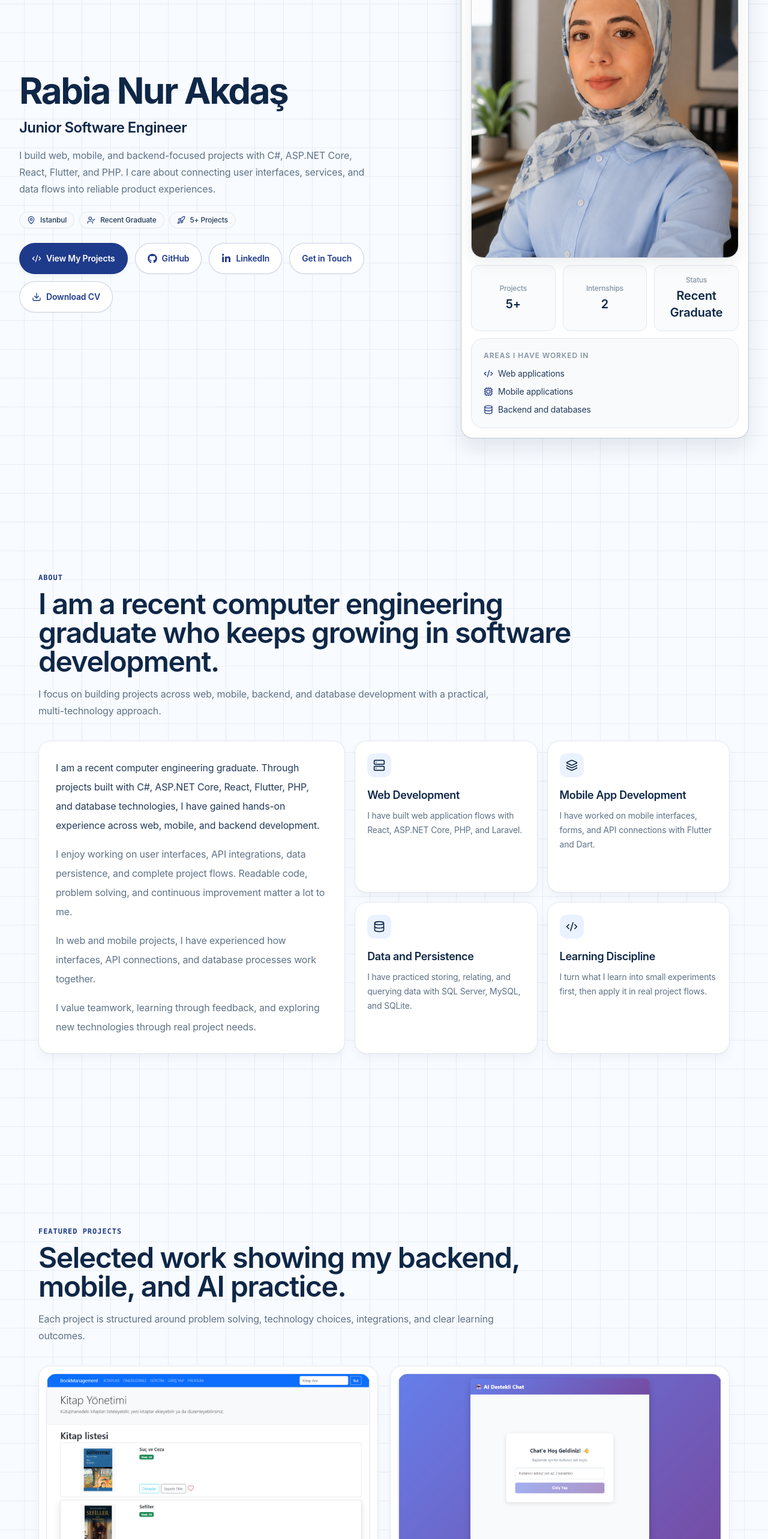
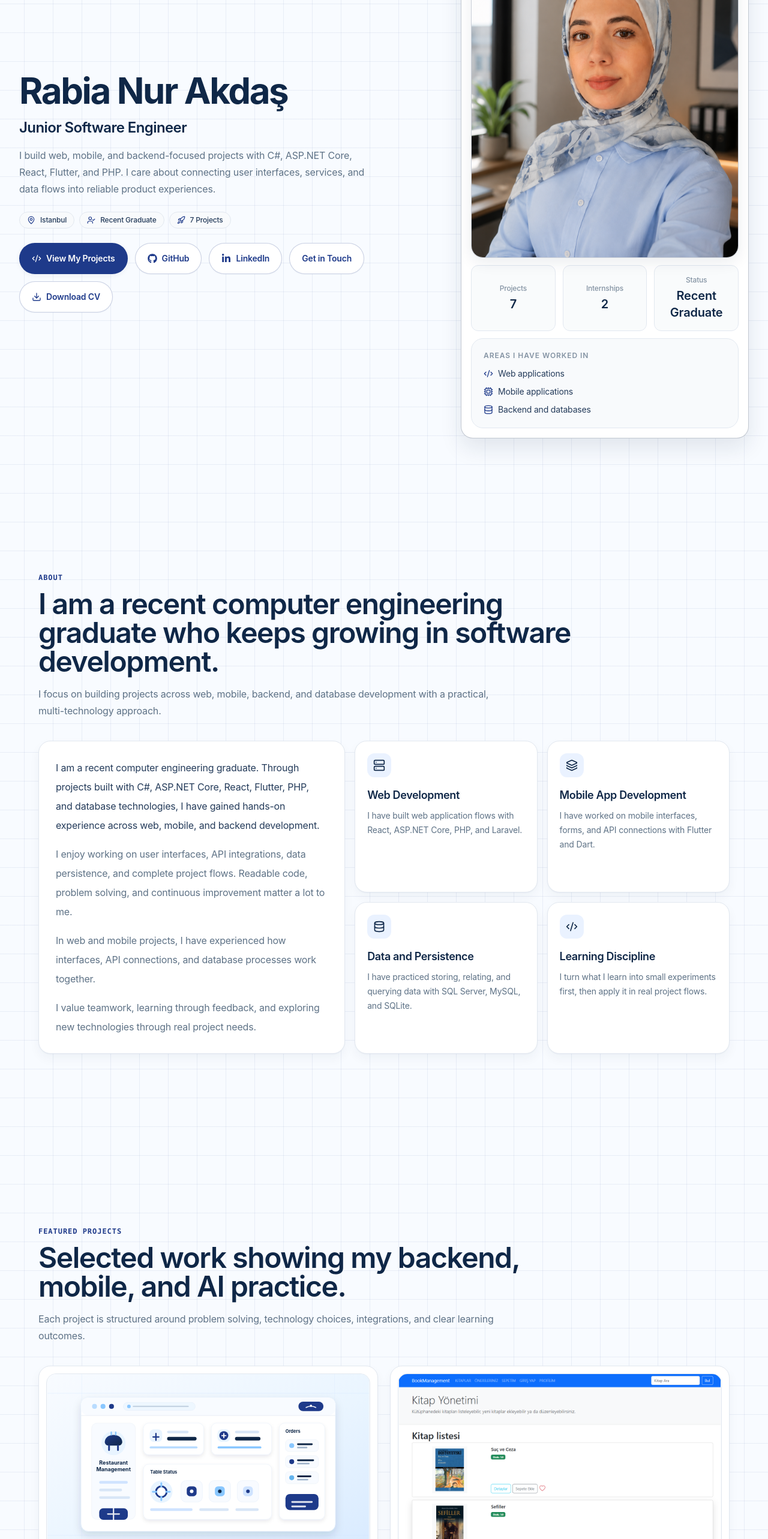
Before and after one commit to rabiaakdas/rabia-nur-akdas-portfolio, a React (Vite) app: page / in a window 1280 px wide. Shown: the part 234-2800 px from the top of the page at 60% size. Built offline with nearby package versions, Linux system fonts and the light colour scheme.

Commit message:
Add Restaurant Management project to portfolio

```diff
--- a/src/components/Contact.tsx
+++ b/src/components/Contact.tsx
@@ -2,6 +2,7 @@ import { motion } from "framer-motion";
 import { Mail, Send } from "lucide-react";
 import { useTranslation } from "react-i18next";
 import { contactItems, socialLinks } from "../data/socials";
+import { trackEmailClick } from "../lib/analytics";
 import { Section } from "./Section";
 
 export function Contact() {
@@ -34,6 +35,7 @@ export function Contact() {
             <a
               href="mailto:rabiaakdas00@gmail.com"
               className="button-primary px-6"
+              onClick={() => trackEmailClick("contact_button")}
             >
               <Mail className="size-5" aria-hidden="true" />
               {t("contact.sendMail")}
@@ -68,6 +70,7 @@ export function Contact() {
               href={item.href}
               target={item.href.startsWith("http") ? "_blank" : undefined}
               rel={item.href.startsWith("http") ? "noreferrer" : undefined}
+              onClick={item.href.startsWith("mailto:") ? () => trackEmailClick("contact_card") : undefined}
               initial={{ opacity: 0, y: 20 }}
               whileInView={{ opacity: 1, y: 0 }}
               viewport={{ once: true, amount: 0.3 }}
--- a/src/components/Hero.tsx
+++ b/src/components/Hero.tsx
@@ -4,6 +4,7 @@ import { useState } from "react";
 import { useTranslation } from "react-i18next";
 import { getCvDownload } from "../data/cv";
 import { socialLinks } from "../data/socials";
+import { trackCvDownload, trackHeroSocialClick } from "../lib/analytics";
 
 const heroBadges = [
   { labelKey: "hero.badges.location", icon: MapPin },
@@ -72,6 +73,7 @@ export function Hero() {
                   rel="noreferrer"
                   aria-label={item.label}
                   className="button-secondary min-h-[52px] py-3 text-base shadow-tiny lg:w-auto lg:text-sm"
+                  onClick={() => trackHeroSocialClick(item.label)}
                 >
                   <Icon className="size-4" aria-hidden="true" />
                   {item.label}
@@ -85,6 +87,7 @@ export function Hero() {
               href={cvDownload.href}
               download={cvDownload.fileName}
               className="button-secondary col-span-2 min-h-[52px] py-3 text-base shadow-tiny lg:col-span-1 lg:w-auto lg:text-sm"
+              onClick={() => trackCvDownload(i18n.resolvedLanguage ?? i18n.language)}
             >
               <Download className="size-4" aria-hidden="true" />
               {t("hero.downloadCv")}
--- a/src/components/Navbar.tsx
+++ b/src/components/Navbar.tsx
@@ -1,6 +1,7 @@
 import { Menu, X } from "lucide-react";
 import { useEffect, useRef, useState } from "react";
 import { useTranslation } from "react-i18next";
+import { trackLanguageChange } from "../lib/analytics";
 
 const navItems = [
   { labelKey: "nav.items.about", href: "#about" },
@@ -112,7 +113,13 @@ export function Navbar() {
 
   const activeLanguage = i18n.resolvedLanguage ?? i18n.language;
   const changeLanguage = (language: "tr" | "en") => {
-    void i18n.changeLanguage(language);
+    if (activeLanguage.startsWith(language)) {
+      return;
+    }
+
+    void i18n.changeLanguage(language).then(() => {
+      trackLanguageChange(activeLanguage, language);
+    });
   };
 
   const languageButtonClassName = (language: "tr" | "en") =>
--- a/src/components/Projects.tsx
+++ b/src/components/Projects.tsx
@@ -1,7 +1,9 @@
 import { motion } from "framer-motion";
 import { ArrowUpRight, CheckCircle2, Github, ImageIcon } from "lucide-react";
+import { useEffect, useRef } from "react";
 import { useTranslation } from "react-i18next";
 import { projects } from "../data/projects";
+import { trackProjectCardView, trackProjectDemoClick, trackProjectGithubClick } from "../lib/analytics";
 import { Section } from "./Section";
 
 const bookVerseScreens = {
@@ -26,6 +28,7 @@ const imageSizes: Record<string, { width: number; height: number }> = {
   "/fullstack-ai-chat-cover.png": { width: 1440, height: 810 },
   "/library-management-cover.png": { width: 1298, height: 730 },
   "/petshopweb.png": { width: 1672, height: 941 },
+  "/restaurant-management-cover.svg": { width: 1440, height: 810 },
   "/trafik-cover.png": { width: 1672, height: 941 },
 };
 
@@ -87,6 +90,55 @@ function MobileProjectPreview({ images, title, theme, alts }: MobileProjectPrevi
 
 export function Projects() {
   const { t } = useTranslation();
+  const projectGridRef = useRef<HTMLDivElement | null>(null);
+  const viewedProjectIdsRef = useRef<Set<string>>(new Set());
+
+  useEffect(() => {
+    const projectGrid = projectGridRef.current;
+
+    if (!projectGrid) {
+      return;
+    }
+
+    const projectCards = Array.from(projectGrid.querySelectorAll<HTMLElement>("[data-analytics-project-id]"));
+
+    if (projectCards.length === 0) {
+      return;
+    }
+
+    const observer = new IntersectionObserver(
+      (entries) => {
+        entries.forEach((entry) => {
+          if (!entry.isIntersecting) {
+            return;
+          }
+
+          const projectCard = entry.target as HTMLElement;
+          const projectId = projectCard.dataset.analyticsProjectId;
+
+          if (!projectId || viewedProjectIdsRef.current.has(projectId)) {
+            observer.unobserve(projectCard);
+            return;
+          }
+
+          viewedProjectIdsRef.current.add(projectId);
+          trackProjectCardView(projectId, projectCard.dataset.analyticsProjectTitle ?? projectId);
+          observer.unobserve(projectCard);
+        });
+      },
+      { rootMargin: "0px 0px -10% 0px", threshold: 0.35 },
+    );
+
+    projectCards.forEach((projectCard) => {
+      const projectId = projectCard.dataset.analyticsProjectId;
+
+      if (projectId && !viewedProjectIdsRef.current.has(projectId)) {
+        observer.observe(projectCard);
+      }
+    });
+
+    return () => observer.disconnect();
+  }, []);
 
   return (
     <Section
@@ -96,10 +148,11 @@ export function Projects() {
       description={t("projects.description")}
       align="left"
     >
-      <div className="grid gap-5 md:grid-cols-2">
+      <div ref={projectGridRef} className="grid gap-5 md:grid-cols-2">
         {projects.map((project, index) => {
           const projectTitle = t(project.titleKey);
           const projectFeatures = t(project.featuresKey, { returnObjects: true }) as string[];
+          const isRestaurantManagement = project.id === "restaurantManagement";
           const isLibraryManagement = project.id === "libraryManagement";
           const isFullStackAIChat = project.id === "fullStackAiChat";
           const isBookVerse = project.id === "bookVerse";
@@ -108,13 +161,15 @@ export function Projects() {
           const hasMobilePreview = isBookVerse || isBlogApp;
           const hasGithubUrl = Boolean(project.githubUrl);
           const hasProjectUrl = Boolean(project.projectUrl);
-          const showsAllDetails = isLibraryManagement || isBookVerse;
+          const showsAllDetails = isRestaurantManagement || isLibraryManagement || isBookVerse;
           const visibleTechnologies = showsAllDetails ? project.technologies : project.technologies.slice(0, 6);
           const visibleFeatures = showsAllDetails ? projectFeatures : projectFeatures.slice(0, 4);
 
           return (
             <motion.article
               key={project.id}
+              data-analytics-project-id={project.id}
+              data-analytics-project-title={projectTitle}
               initial={{ opacity: 0, y: 16 }}
               whileInView={{ opacity: 1, y: 0 }}
               viewport={{ once: true, amount: 0.25 }}
@@ -219,6 +274,7 @@ export function Projects() {
                       rel="noreferrer"
                       aria-label={t("projects.openDemoLabel", { title: projectTitle })}
                       className="button-secondary max-w-full"
+                      onClick={() => trackProjectDemoClick(project.id, projectTitle)}
                     >
                       {t("projects.liveDemo")}
                       <ArrowUpRight className="size-4" aria-hidden="true" />
@@ -231,6 +287,7 @@ export function Projects() {
                       rel="noreferrer"
                       aria-label={t("projects.openGithubLabel", { title: projectTitle })}
                       className="button-primary max-w-full"
+                      onClick={() => trackProjectGithubClick(project.id, projectTitle)}
                     >
                       <Github className="size-4" aria-hidden="true" />
                       GitHub
--- a/src/data/projects.ts
+++ b/src/data/projects.ts
@@ -6,11 +6,37 @@ export type Project = {
   image?: string;
   technologies: string[];
   featuresKey: string;
+  learningOutcomeKey?: string;
+  architectureKey?: string;
   githubUrl?: string;
   projectUrl?: string;
 };
 
 export const projects: Project[] = [
+  {
+    id: "restaurantManagement",
+    titleKey: "projects.items.restaurantManagement.title",
+    categoryKey: "projects.items.restaurantManagement.category",
+    shortDescriptionKey: "projects.items.restaurantManagement.shortDescription",
+    image: "/restaurant-management-cover.svg",
+    technologies: [
+      "ASP.NET Core Web API",
+      "React",
+      "TypeScript",
+      "Entity Framework Core",
+      "SQL Server",
+      "Clean Architecture",
+      "CQRS",
+      "MediatR",
+      "JWT",
+      "FluentValidation",
+      "QuestPDF",
+    ],
+    featuresKey: "projects.items.restaurantManagement.features",
+    learningOutcomeKey: "projects.items.restaurantManagement.learningOutcome",
+    architectureKey: "projects.items.restaurantManagement.architecture",
+    githubUrl: "https://github.com/rabiaakdas/RestaurantManagement",
+  },
   {
     id: "libraryManagement",
     titleKey: "projects.items.libraryManagement.title",
--- a/src/i18n/en/common.json
+++ b/src/i18n/en/common.json
@@ -26,10 +26,10 @@
     "badges": {
       "location": "Istanbul",
       "graduate": "Recent Graduate",
-      "projects": "5+ Projects"
+      "projects": "7 Projects"
     },
     "stats": [
-      { "label": "Projects", "value": "5+" },
+      { "label": "Projects", "value": "7" },
       { "label": "Internships", "value": "2" },
       { "label": "Status", "value": "Recent Graduate" }
     ],
@@ -85,6 +85,14 @@
       "blogDetail": "BlogApp post detail screen"
     },
     "items": {
+      "restaurantManagement": {
+        "title": "Restaurant Management System",
+        "category": "Web / Full Stack",
+        "shortDescription": "A full-stack restaurant management system that lets restaurants manage branches, tables, categories, products, orders, and payments from a single panel. It includes separate permissions for system admins and restaurant managers, secure authentication, and real operational workflows.",
+        "features": ["Multi-restaurant and branch management", "Role-based authorization", "Table and menu management", "Order lifecycle", "Payment and check operations", "PDF check generation", "Dashboard and daily operation summary", "JWT and refresh token security"],
+        "learningOutcome": "I experienced applying Clean Architecture and CQRS in a real business scenario, while building secure authentication, role-based authorization, transaction management, and React-ASP.NET Core integration.",
+        "architecture": "ASP.NET Core Web API backend based on Clean Architecture, CQRS, and MediatR; Entity Framework Core and SQL Server data layer; React and TypeScript frontend."
+      },
       "libraryManagement": {
         "title": "Library Management",
         "category": "Web",
--- a/src/i18n/tr/common.json
+++ b/src/i18n/tr/common.json
@@ -26,10 +26,10 @@
     "badges": {
       "location": "İstanbul",
       "graduate": "Yeni Mezun",
-      "projects": "5+ Proje"
+      "projects": "7 Proje"
     },
     "stats": [
-      { "label": "Proje", "value": "5+" },
+      { "label": "Proje", "value": "7" },
       { "label": "Staj", "value": "2" },
       { "label": "Durum", "value": "Yeni Mezun" }
     ],
@@ -85,6 +85,14 @@
       "blogDetail": "BlogApp gönderi detay ekranı"
     },
     "items": {
+      "restaurantManagement": {
+        "title": "Restaurant Management System",
+        "category": "Web / Full Stack",
+        "shortDescription": "Restoranların şube, masa, kategori, ürün, sipariş ve ödeme süreçlerini tek panelden yönetmesini sağlayan full-stack restoran yönetim sistemidir. Sistem yöneticisi ve restoran yöneticisi için ayrı yetkiler, güvenli kimlik doğrulama ve gerçek operasyon akışları içerir.",
+        "features": ["Çoklu restoran ve şube yönetimi", "Rol bazlı yetkilendirme", "Masa ve menü yönetimi", "Sipariş yaşam döngüsü", "Ödeme ve adisyon işlemleri", "PDF adisyon oluşturma", "Dashboard ve günlük operasyon özeti", "JWT ve refresh token güvenliği"],
+        "learningOutcome": "Clean Architecture ve CQRS yaklaşımını gerçek bir iş senaryosunda uygulamayı; güvenli kimlik doğrulama, rol bazlı yetkilendirme, transaction yönetimi ve React–ASP.NET Core entegrasyonu kurmayı deneyimledim.",
+        "architecture": "ASP.NET Core Web API, Clean Architecture, CQRS ve MediatR tabanlı backend; Entity Framework Core ve SQL Server veri katmanı; React ve TypeScript tabanlı frontend."
+      },
       "libraryManagement": {
         "title": "Library Management",
         "category": "Web",
--- /dev/null
+++ b/src/lib/analytics.ts
@@ -0,0 +1,69 @@
+import { track } from "@vercel/analytics";
+
+type AnalyticsEventName =
+  | "cv_download"
+  | "github_click"
+  | "linkedin_click"
+  | "email_click"
+  | "language_change"
+  | "project_demo_click"
+  | "project_github_click"
+  | "project_card_view"
+  | "contact_submit";
+
+type AnalyticsProperties = Record<string, string | number | boolean | null | undefined>;
+
+function trackEvent(name: AnalyticsEventName, properties?: AnalyticsProperties) {
+  track(name, properties);
+}
+
+export function trackCvDownload(language: string) {
+  trackEvent("cv_download", { language });
+}
+
+export function trackHeroSocialClick(label: string) {
+  if (label === "GitHub") {
+    trackEvent("github_click");
+    return;
+  }
+
+  if (label === "LinkedIn") {
+    trackEvent("linkedin_click");
+  }
+}
+
+export function trackEmailClick(location: "contact_button" | "contact_card") {
+  trackEvent("email_click", { location });
+}
+
+export function trackLanguageChange(fromLanguage: string, toLanguage: "tr" | "en") {
+  trackEvent("language_change", {
+    from_language: fromLanguage,
+    to_language: toLanguage,
+  });
+}
+
+export function trackProjectDemoClick(projectId: string, projectTitle: string) {
+  trackEvent("project_demo_click", {
+    project_id: projectId,
+    project_title: projectTitle,
+  });
+}
+
+export function trackProjectGithubClick(projectId: string, projectTitle: string) {
+  trackEvent("project_github_click", {
+    project_id: projectId,
+    project_title: projectTitle,
+  });
+}
+
+export function trackProjectCardView(projectId: string, projectTitle: string) {
+  trackEvent("project_card_view", {
+    project_id: projectId,
+    project_title: projectTitle,
+  });
+}
+
+export function trackContactSubmit() {
+  trackEvent("contact_submit");
+}
```
Also changed, not shown: public/restaurant-management-cover.svg (added).
